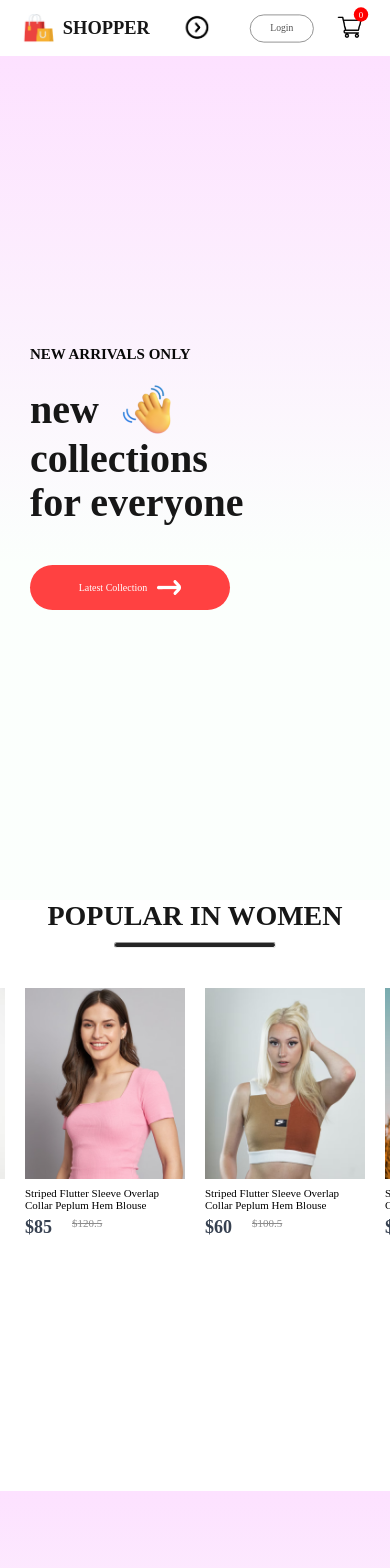
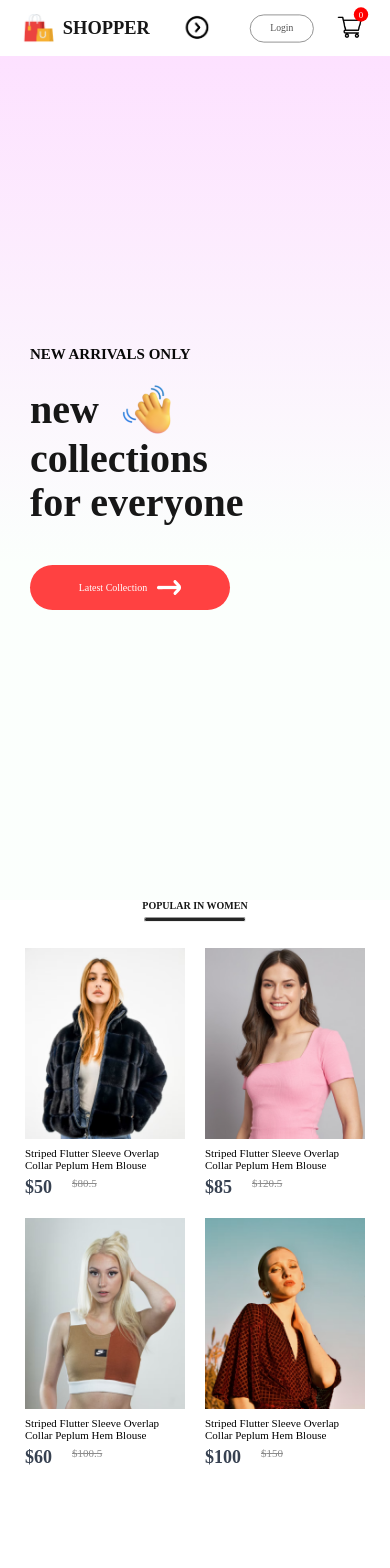
Before and after one commit to jackiejr18/react-ecommerce, a React (Create React App) app in the folder frontend/: page / in a window 390 px wide. Shown: the top 1568 px of the page. Built offline with nearby package versions, Linux system fonts and the light colour scheme.

Commit message:
completion of media query for popular section

```diff
--- a/frontend/src/Components/Popular/Popular.css
+++ b/frontend/src/Components/Popular/Popular.css
@@ -44,3 +44,54 @@
     margin-top: 30px;
   }
 }
+
+@media(max-width:1024px) {
+  .popular {
+    height: 60vh;
+  }
+
+  .popular h1 {
+    font-size: 18px;
+  }
+
+  .popular hr {
+    width: 120px;
+    height: 3px;
+  }
+
+  .popular-item {
+    gap: 15px;
+    margin-top: 20px;
+  }
+}
+
+@media(max-width:800px) {
+  .popular {
+    height: 50vh;
+    gap: 6px;
+  }
+
+  .popular h1 {
+    font-size: 10px;
+  }
+
+  .popular hr {
+    width: 100px;
+  }
+
+  .popular-item {
+    gap: 5px;
+  }
+}
+
+@media(max-width:500px) {
+  .popular {
+    height: 90vh;
+  }
+
+  .popular-item {
+    display: grid;
+    grid-template-columns: 1fr 1fr;
+    gap: 20px;
+  }
+}
```
